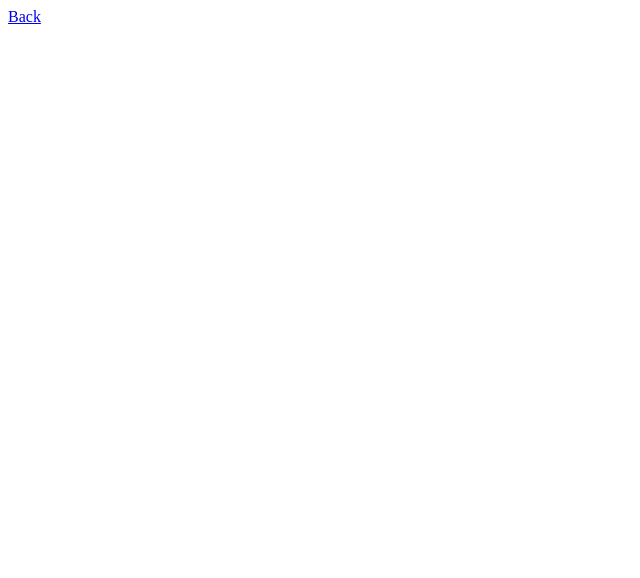
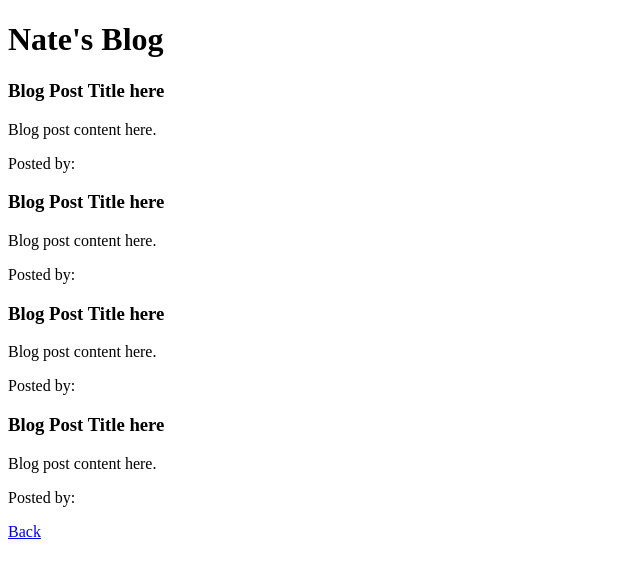
Before and after one commit to njohnson2897/my-blog, a plain HTML site: page blog.html in a window 1280 px wide. Shown: the whole page, without its empty margins (0-640 px from the left). Drawn offline with Linux system fonts and the light colour scheme.

Commit message:
creates skeleton of HTML for blog post page

```diff
--- a/blog.html
+++ b/blog.html
@@ -4,10 +4,40 @@
     <meta charset="UTF-8">
     <meta name="viewport" content="width=device-width, initial-scale=1.0">
     <link rel="stylesheet" src="./assets/css/blog.css">
+    <link rel="stylesheet" src="./assets/css/styles.css">
     <title>My Recent Blog Posts</title>
 </head>
 <body>
+    <header class="header">
+        <h1>Nate's Blog</h1>
+        <nav class="nav">
+
+        </nav>
+    </header>
+    <main class="blog-posts">
+        <div class="blog-post-cards">
+            <h3>Blog Post Title here</h3>
+            <p>Blog post content here.</p>
+            <p>Posted by:</p>
+        </div>
+        <div class="blog-post-cards">
+            <h3>Blog Post Title here</h3>
+            <p>Blog post content here.</p>
+            <p>Posted by:</p>
+        </div>
+        <div class="blog-post-cards">
+            <h3>Blog Post Title here</h3>
+            <p>Blog post content here.</p>
+            <p>Posted by:</p>
+        </div>
+        <div class="blog-post-cards">
+            <h3>Blog Post Title here</h3>
+            <p>Blog post content here.</p>
+            <p>Posted by:</p>
+        </div>
+    </main>
     <a href="./index.html">Back</a>
+    <script src="./assets/js/logic.js"></script>
     <script src="./assets/js/blog.js"></script>
 </body>
 </html>
```
Also changed, not shown: index.html (+2 -0 lines).
